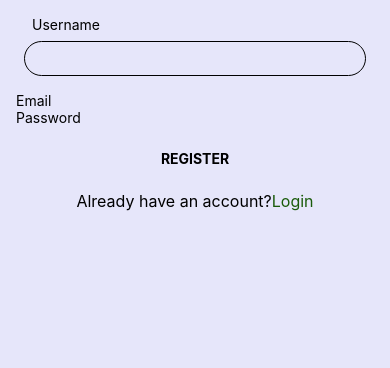
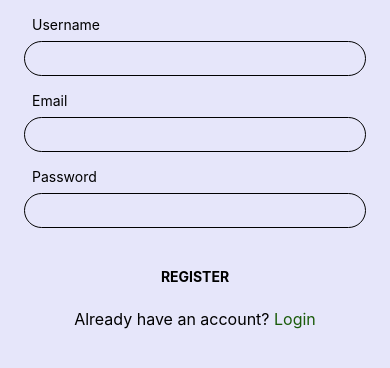
Before and after one commit to louvreey/social-media, a React Native app: screen /Register in a window 390 px wide. Shown: the top 368 px of the page. Built offline with nearby package versions, Linux system fonts and the light colour scheme.

Commit message:
menambahkan regex pada register screen

```diff
--- a/src/screens/RegisterScreen.js
+++ b/src/screens/RegisterScreen.js
@@ -1,29 +1,57 @@
-import { StyleSheet, Text, View, ScrollView, TextInput } from 'react-native';
-import React, { useEffect } from 'react';
+import {StyleSheet, Text, View, ScrollView, TextInput} from 'react-native';
+import React, {useEffect, useState} from 'react';
 import Button from '../components/ButtonComponents';
-import { TouchableOpacity } from 'react-native-gesture-handler';
-import { useSelector } from 'react-redux';
+import {TouchableOpacity} from 'react-native-gesture-handler';
+import {useSelector} from 'react-redux';
 import Input from '../components/InputComponents';
+import {create} from 'react-test-renderer';
+import {createProfile} from '../store/actions/profileAction';
 
-const RegisterScreen = (props) => {
-  const { navigation } = props;
-  const globalProfileData = useSelector(store => store.profileReducer)
+const RegisterScreen = props => {
+  const {navigation} = props;
+  const globalProfileData = useSelector(store => store.profileReducer);
+  const [form, setForm] = useState({username: '', email: '', password: ''});
+  const onChangeInput = (inputType, value) => {
+    setForm({
+      ...form,
+      [inputType]: value,
+    });
+  };
+  const sendData = () => {
+    const emailRegex = /^\w+([\.-]?\w+)*@\w+([\.-]?\w+)*(\.\w\w+)+$/;
+    if (form.username === '' || form.email === '' || form.password === '') {
+      alert('Make sure you fill all the field with the right information!');
+    } else if (!emailRegex.test(form.email)) {
+      alert('Isi email!!');
+    } else {
+      useDispatch(createProfile(form));
+    }
+  };
   useEffect(() => {
-    console.log(globalProfileData)
-  }, [globalProfileData])
+    console.log(form);
+  });
   return (
     <ScrollView contentContainerStyle={styles.scroll}>
       <View style={styles.mainContainer}>
         <View style={styles.inputContainer}>
-          <Input title="Username" />
-          <TextInput title="Email" placeholder="Email" />
-          <TextInput title="Password" placeholder="Password" />
+          <Input
+            title="Username"
+            onChangeText={text => onChangeInput('username', text)}
+          />
+          <Input
+            title="Email"
+            onChangeText={text => onChangeInput('email', text)}
+          />
+          <Input
+            title="Password"
+            onChangeText={text => onChangeInput('password', text)}
+          />
         </View>
-        <Button text="Register" />
+        <Button text="Register" onPress={() => sendData()} />
         <View style={styles.textContainer}>
           <Text style={styles.text}>Already have an account?</Text>
           <TouchableOpacity onPress={() => navigation.navigate('Login')}>
-            <Text style={styles.loginText}>Login</Text>
+            <Text style={styles.loginText}> Login</Text>
           </TouchableOpacity>
         </View>
       </View>
```
